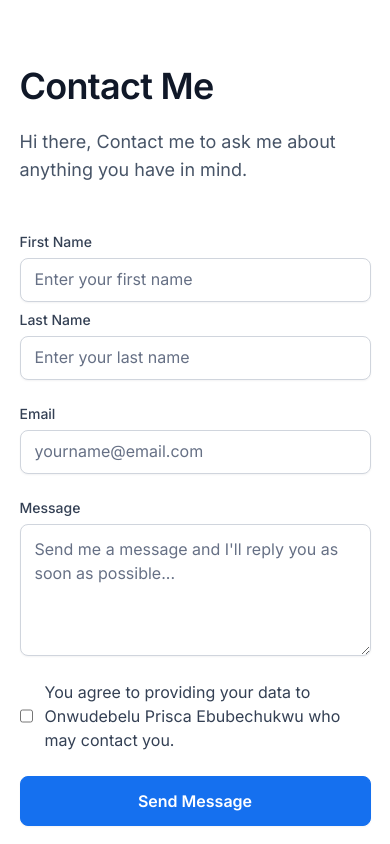
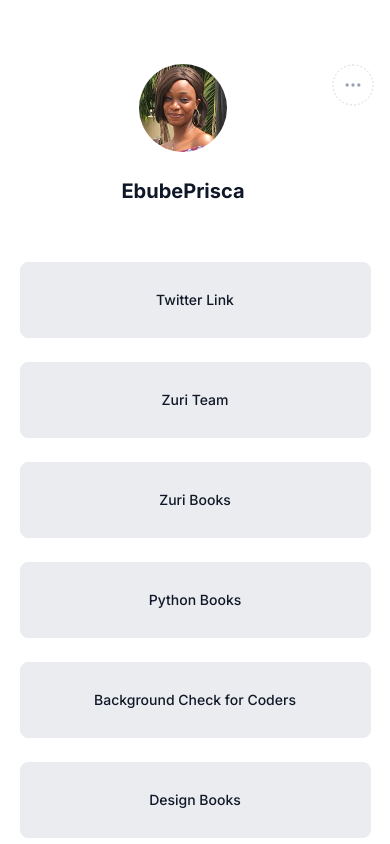
Before and after one commit to PriscaTonia/Linktree, a React (Create React App) app: page / in a window 390 px wide. Shown: the top 844 px of the page. Built offline with nearby package versions, Linux system fonts and the light colour scheme.

Commit message:
refactor: Uncommented my react router Route in App corrected the button link height

```diff
--- a/src/App.js
+++ b/src/App.js
@@ -1,26 +1,24 @@
 import { Profile, Link, Social, Footer, Contact } from "./Components";
-import {BrowserRouter as Router, Route, Switch} from 'react-router-dom';
+import { BrowserRouter as Router, Route, Switch } from "react-router-dom";
 
 function App() {
   return (
     <Router>
-        <div className="App">
-
-        {/* <Switch>
+      <div className="App">
+        <Switch>
           <Route exact path="/">
             <main>
-            <Profile />
-            <Link />
-            <Social />
+              <Profile />
+              <Link />
+              <Social />
             </main>
           </Route>
           <Route exact path="/contact">
             <Contact />
           </Route>
-        </Switch> */}
-        <Contact/>
+        </Switch>
         <Footer />
-        </div>
+      </div>
     </Router>
   );
 }
--- a/src/Components/Button/styles.module.css
+++ b/src/Components/Button/styles.module.css
@@ -9,6 +9,8 @@
   border-radius: 8px;
   width: 100%;
   padding: 24px 32px;
+  min-height: 76px;
+  max-height: 76px;
   text-decoration: none;
   font-style: normal;
   font-weight: 600;
@@ -29,5 +31,7 @@
     font-weight: 500;
     font-size: 14px;
     line-height: 20px;
+    min-height: 76px;
+    max-height: 76px;
   }
 }
```
